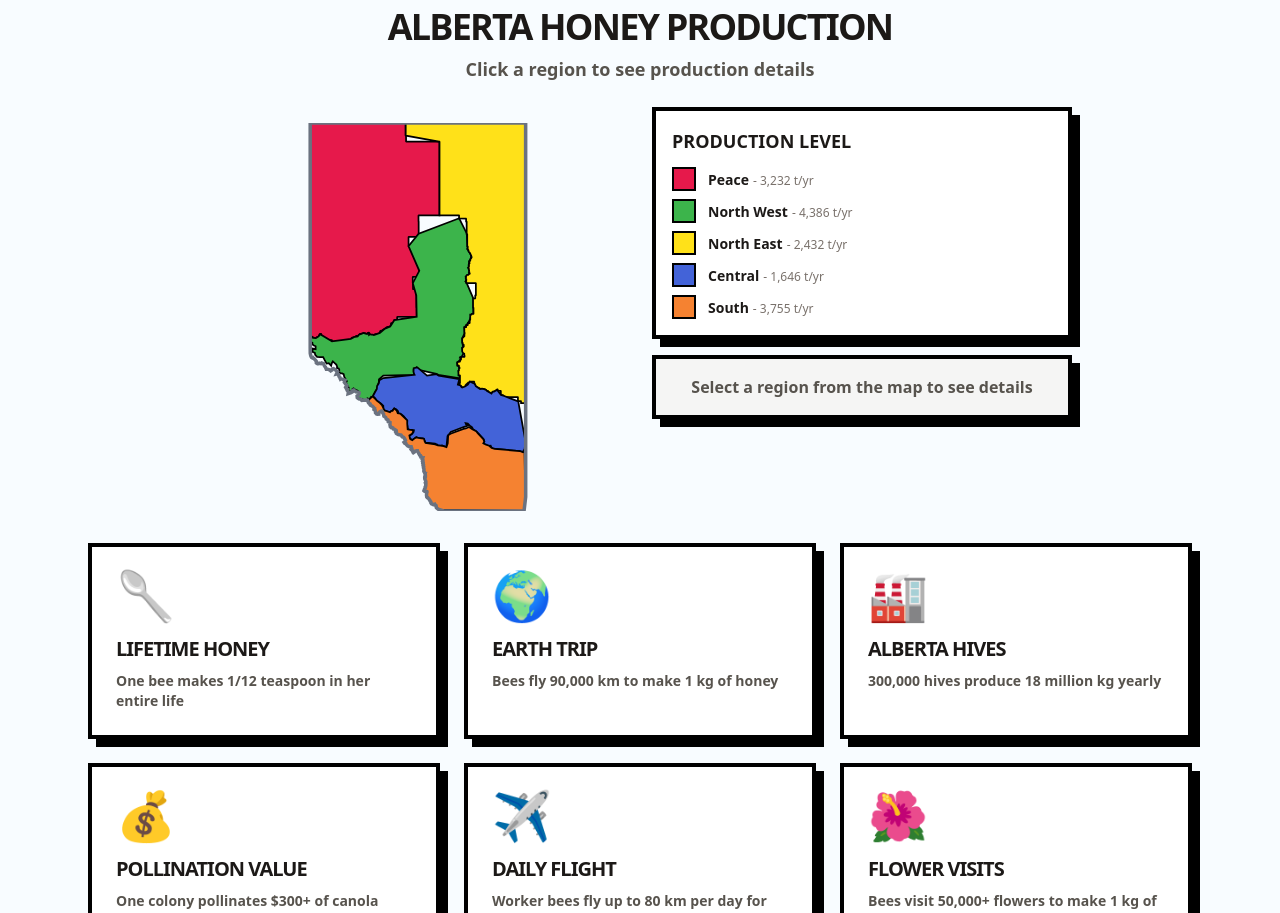
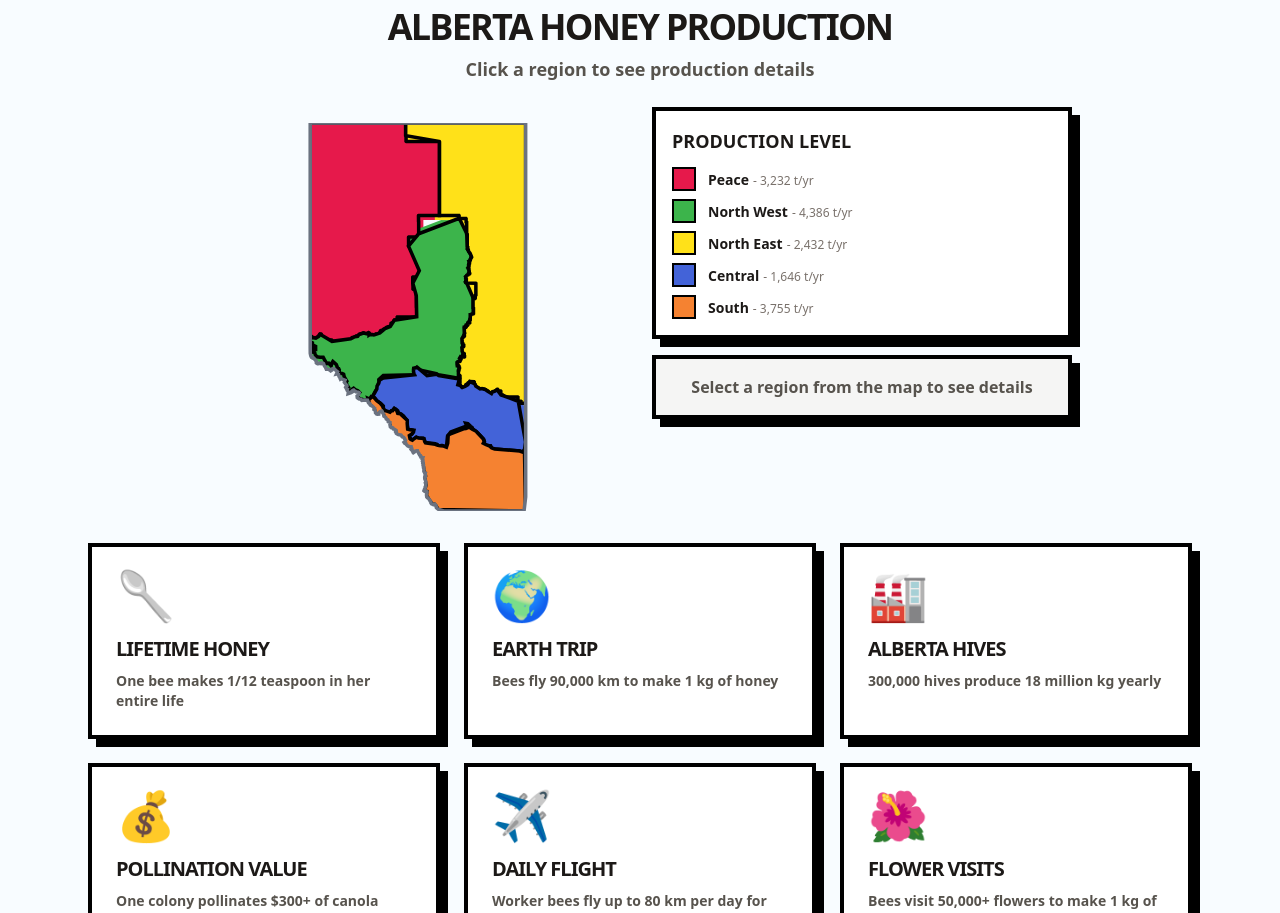
Before and after one commit to curtis-winter/alberta-bee-adventure, a React (Vite) app: page / in a window 1280 px wide. Shown: the part 7760-8673 px from the top of the page. Built offline with nearby package versions, Linux system fonts and the light colour scheme.

Commit message:
Add backing layer to ensure region edges overlap

```diff
--- a/src/components/AlbertaHoneyMap.tsx
+++ b/src/components/AlbertaHoneyMap.tsx
@@ -385,7 +385,26 @@ export default function AlbertaHoneyMap({}: AlbertaHoneyMapProps) {
               <rect x="0" y="0" width={SVG_W} height={SVG_H} fill="transparent" />
             </g>
 
-            {/* Region polygons - always show color */}
+            {/* Region polygons - backing layer for overlap */}
+            <g clipPath="url(#albertaClip)">
+              {honeyRegions.map((region) => {
+                const points = region.coords.map(([lon, lat]) => {
+                  const [x, y] = projectCoordinate(lon, lat);
+                  return `${x},${y}`;
+                }).join(' ');
+                return (
+                  <polygon
+                    key={`${region.id}-buffer`}
+                    points={points}
+                    fill="none"
+                    stroke={region.color}
+                    strokeWidth={8}
+                  />
+                );
+              })}
+            </g>
+
+            {/* Region polygons - main layer */}
             <g clipPath="url(#albertaClip)">
               {honeyRegions.map((region) => {
                 const isActive = hoveredRegion === region.id || selectedRegion === region.id;
@@ -400,7 +419,7 @@ export default function AlbertaHoneyMap({}: AlbertaHoneyMapProps) {
                     points={points}
                     fill={region.color}
                     stroke="#000"
-                    strokeWidth={isActive ? 4 : 1.5}
+                    strokeWidth={isActive ? 6 : 3}
                     className="cursor-pointer transition-all duration-200"
                     onMouseEnter={() => setHoveredRegion(region.id)}
                     onMouseLeave={() => setHoveredRegion(null)}
```
